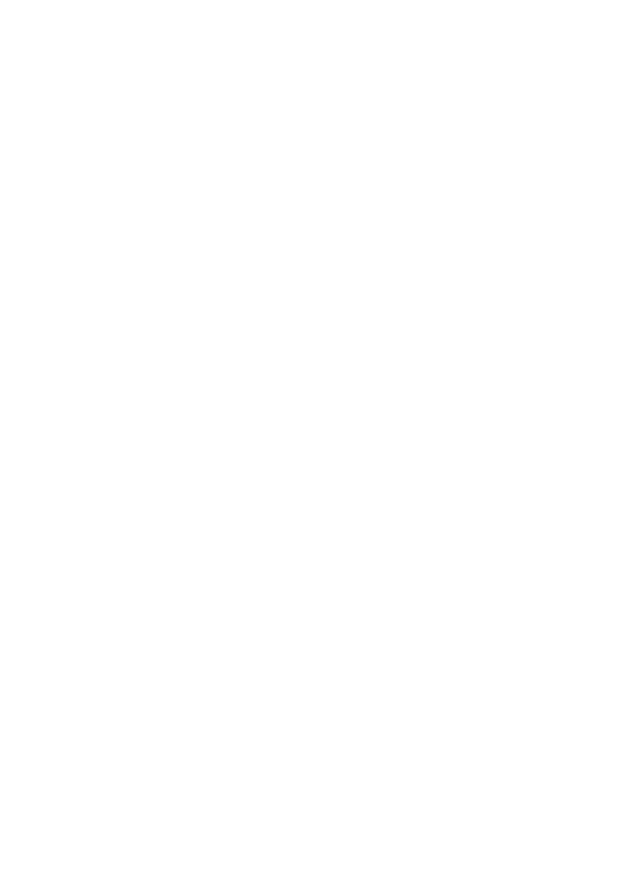
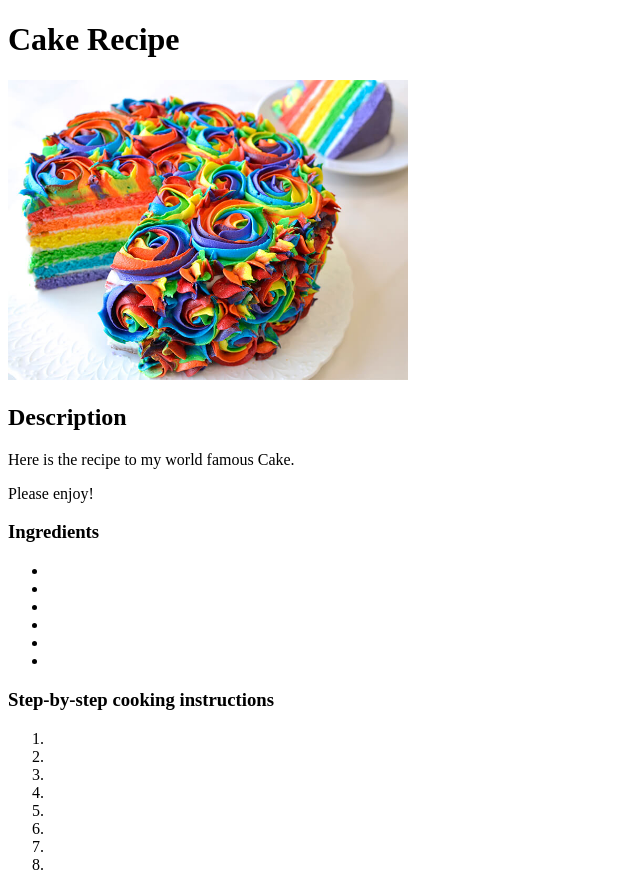
Before and after one commit to tiredbedhead/odin-recipes, a plain HTML site: page recipes/cake.html in a window 1280 px wide. Shown: the whole page, without its empty margins (0-640 px from the left). Before the commit the page ends 800 px from the top, so only its background shows below. Drawn offline with Linux system fonts and the light colour scheme.

Commit message:
added links to cake.html and icecream.html site on index page and have those pages mostly set up

```diff
--- a/recipes/cake.html
+++ b/recipes/cake.html
@@ -0,0 +1,39 @@
+<!DOCTYPE html>
+<html lang="en">
+
+    <head>
+        <meta charset="UTP-8">
+        <title>Cake Recipe</title>
+    </head>
+
+    <body>
+        <h1>Cake Recipe</h1>
+            <img src="../pictures/cake.jpg" width="400" height="300" alt="Picture of Cake">
+        <h2>Description</h2>
+            <p>Here is the recipe to my world famous Cake.</p>
+            <p> Please enjoy!</p>
+        <h3>Ingredients</h3>
+            <ul>
+                <li></li>
+                <li></li>
+                <li></li>
+                <li></li>
+                <li></li>
+                <li></li>
+            </ul>
+        <h3>Step-by-step cooking instructions</h3>
+            <ol>
+                <li></li>
+                <li></li>
+                <li></li>
+                <li></li>
+                <li></li>
+                <li></li>
+                <li></li>
+                <li></li>
+            </ol>
+    </body>
+
+
+
+</html>
```
Also changed, not shown: index.html (+8 -2 lines), recipes/icecream.html (+39 -0 lines), pictures/cake.jpg (added), pictures/icecream.jpg (added).
